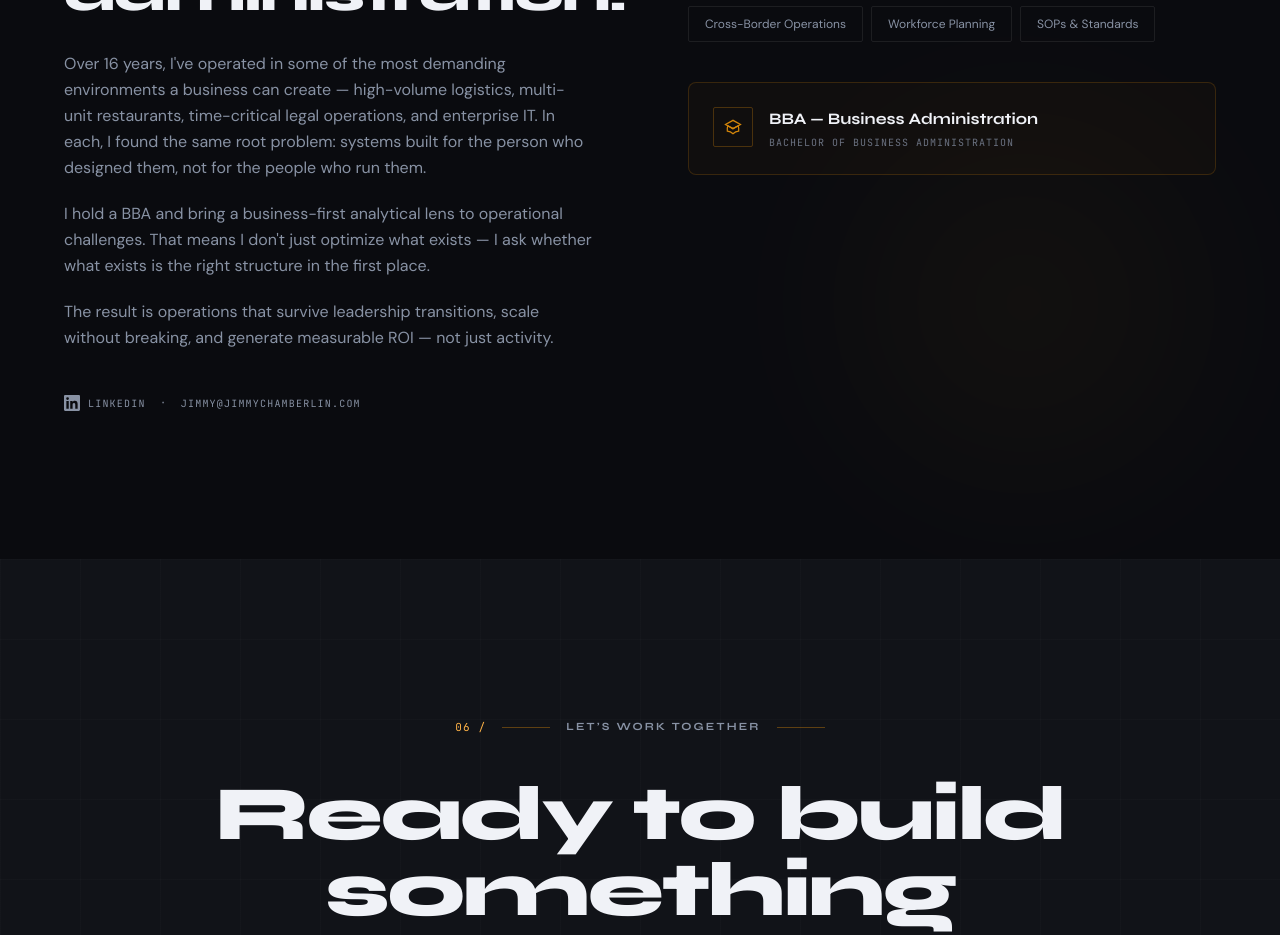
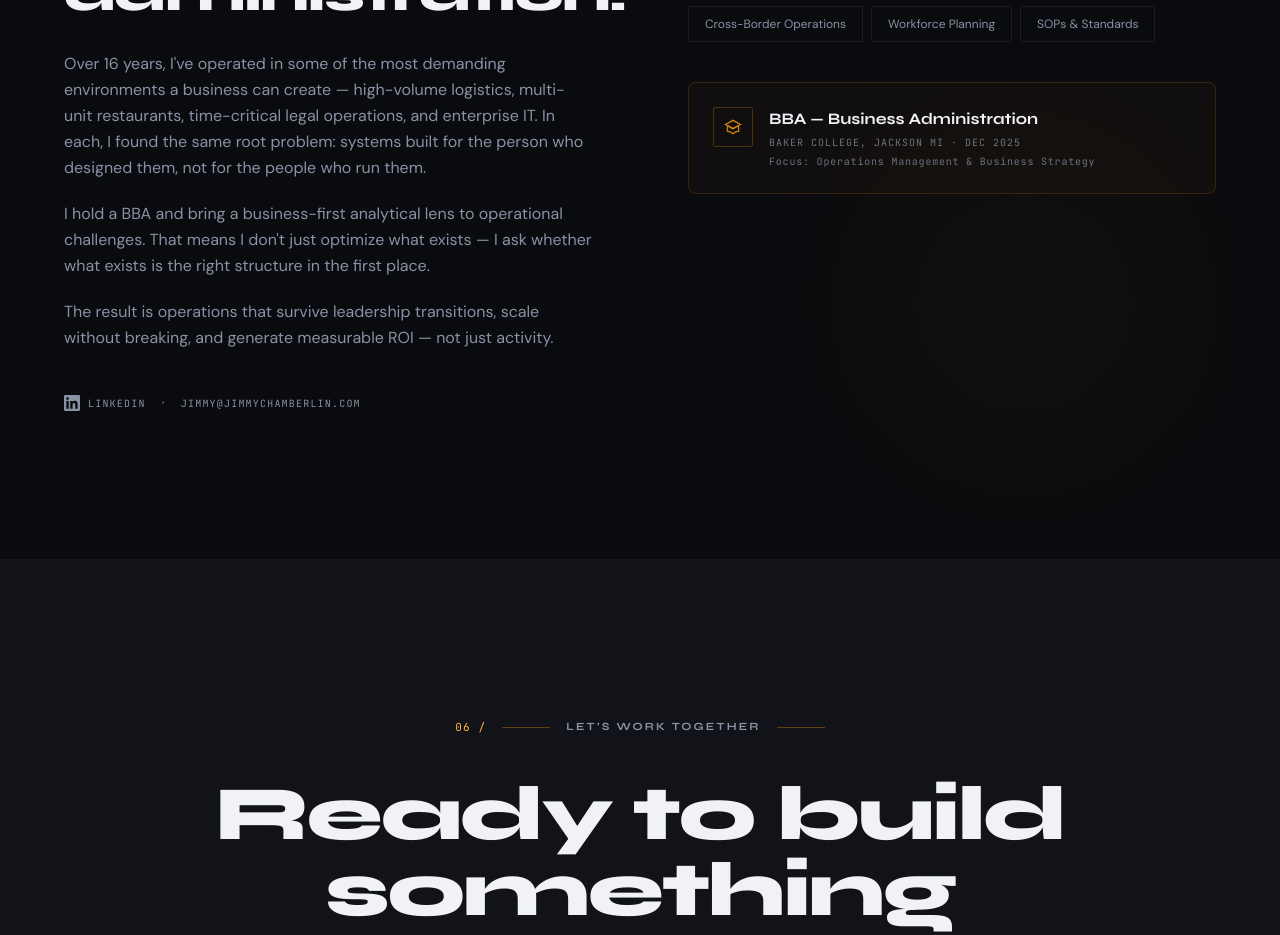
Before and after one commit to tru0blu0/jimmy-chamberlin-portfolio, a React (Vite) app: page / in a window 1280 px wide. Shown: the part 4140-5075 px from the top of the page. Built offline with nearby package versions, Linux system fonts and the light colour scheme.

Commit message:
feat: wire data.education into About callout — institution, year, focus

```diff
--- a/src/components/About.tsx
+++ b/src/components/About.tsx
@@ -118,9 +118,12 @@ export default function About() {
                   </svg>
                 </div>
                 <div>
-                  <div className="font-display font-bold text-text-primary">BBA — Business Administration</div>
+                  <div className="font-display font-bold text-text-primary">{data.education.degree}</div>
                   <div className="font-mono text-[10px] tracking-[0.1em] text-text-muted uppercase mt-1">
-                    Bachelor of Business Administration
+                    {data.education.institution} · {data.education.year}
+                  </div>
+                  <div className="font-mono text-[10px] tracking-[0.08em] text-text-muted mt-1">
+                    Focus: {data.education.focus}
                   </div>
                 </div>
               </div>
```
